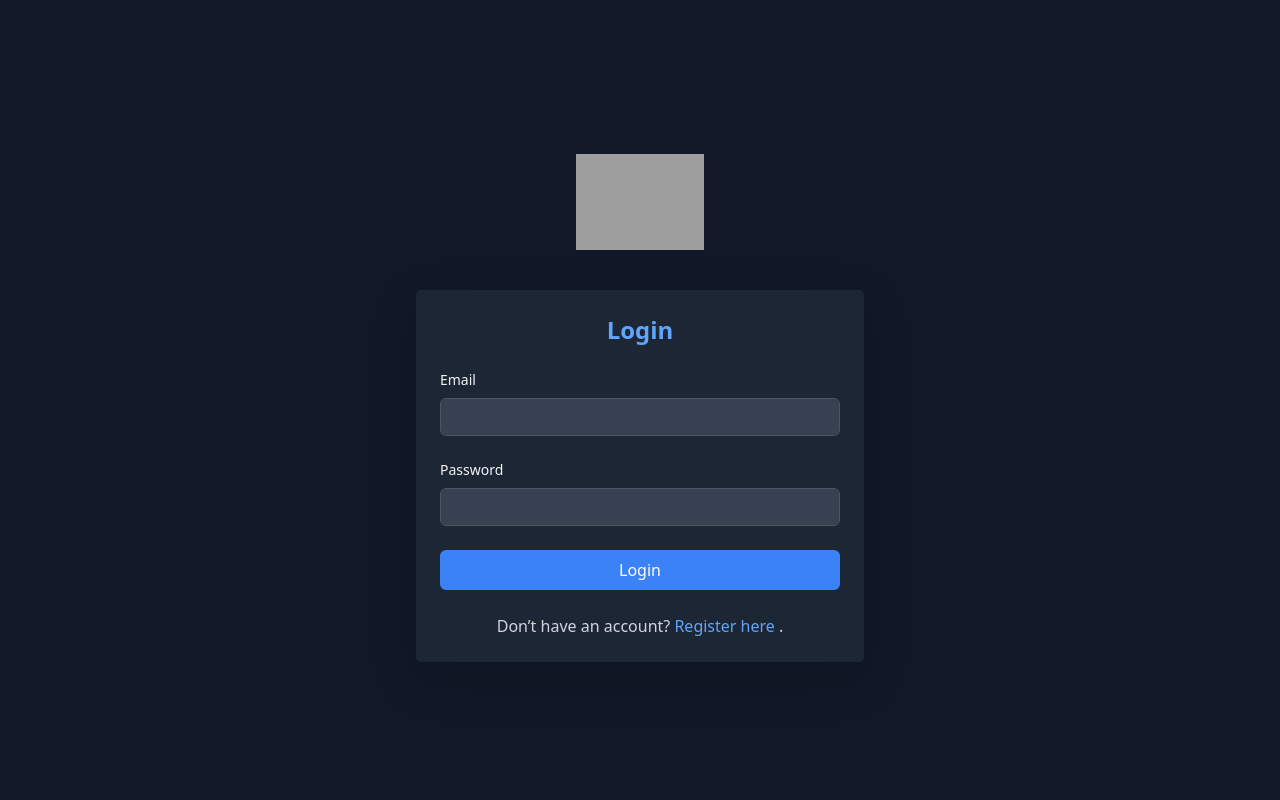
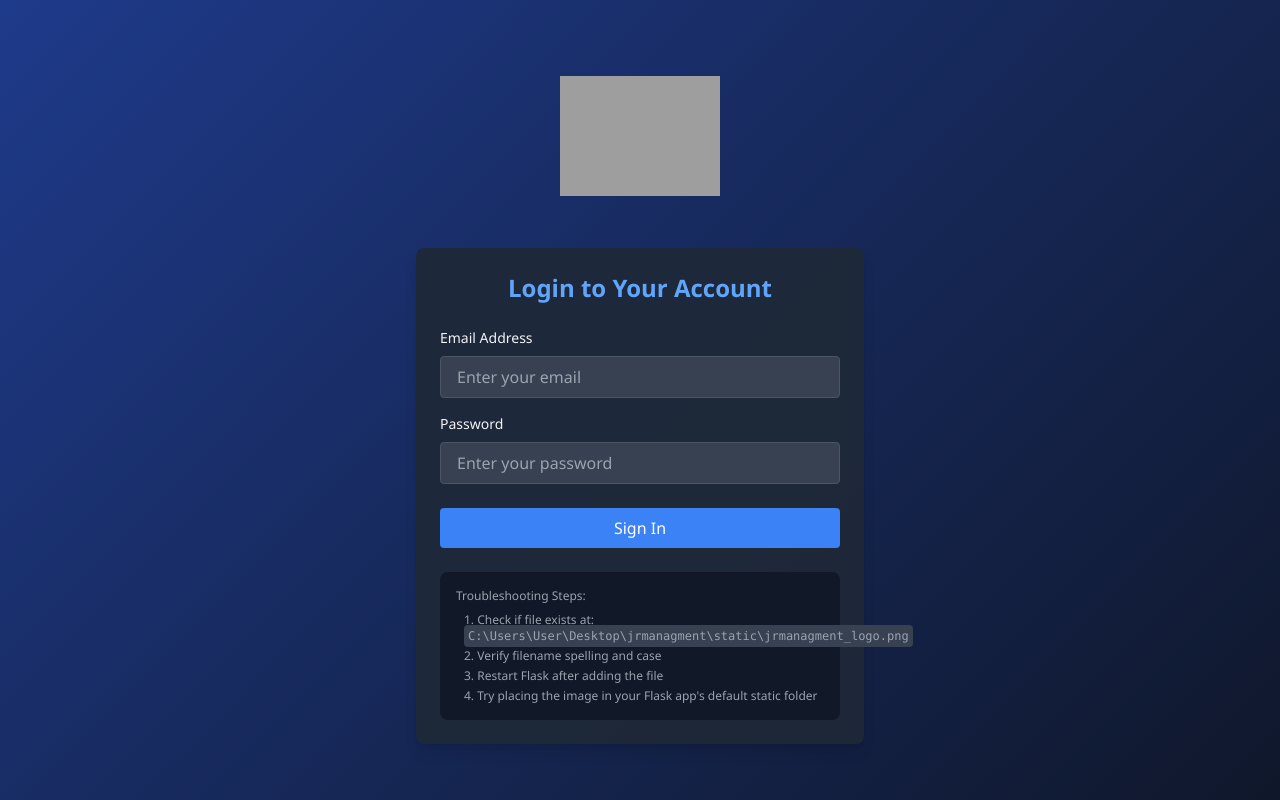
Before and after one commit to cruiz1991/Jrmanagemente, a Python web app: template templates/login.html in a window 1280 px wide. Run offline with Jinja, Linux system fonts and the light colour scheme; the template is opened without the code that fills it, so the values that code supplies are empty; some libraries are stand-ins or nearby versions; grey boxes are pictures that could not be loaded.

Commit message:
Update login.html

```diff
--- a/templates/login.html
+++ b/templates/login.html
@@ -1,43 +1,99 @@
-{% extends "base.html" %}
-
-{% block title %}Login{% endblock %}
-
-{% block content %}
-<div class="flex flex-col items-center justify-center min-h-screen">
-    <!-- Logo centered -->
-    <div class="mb-6">
+<!DOCTYPE html>
+<html lang="en">
+<head>
+    <meta charset="UTF-8">
+    <meta name="viewport" content="width=device-width, initial-scale=1.0">
+    <title>Login - JR Management</title>
+    <script src="https://cdn.tailwindcss.com"></script>
+    <style>
+        body {
+            background: linear-gradient(135deg, #1e3a8a 0%, #0f172a 100%);
+            min-height: 100vh;
+            font-family: 'Segoe UI', Tahoma, Geneva, Verdana, sans-serif;
+        }
+        .logo-placeholder {
+            width: 160px;
+            height: 160px;
+            background: linear-gradient(45deg, #3b82f6 0%, #1e40af 100%);
+            display: flex;
+            align-items: center;
+            justify-content: center;
+            border-radius: 12px;
+            color: white;
+            font-weight: bold;
+            font-size: 18px;
+        }
+        .form-control:focus {
+            box-shadow: 0 0 0 3px rgba(59, 130, 246, 0.3);
+        }
+    </style>
+</head>
+<body class="flex items-center justify-center min-h-screen p-4">
+    <div class="w-full max-w-md">
+        <!-- Logo section with fallback -->
+        <div class="mb-8 text-center">
+            <div id="logo-container">
                 <img src="{{ url_for('static', filename='jrmanagment_logo.png') }}"
-             alt="Logo"
-             class="mx-auto w-32 h-32 object-contain">
+                     alt="JR Management Logo"
+                     class="mx-auto w-40 h-40 object-contain"
+                     onerror="this.style.display='none'; document.getElementById('logo-fallback').style.display='flex';">
+                <div id="logo-fallback" class="logo-placeholder mx-auto" style="display: none;">
+                    JR Management
+                </div>
+            </div>
+            <h1 class="text-2xl font-bold text-white mt-4"></h1>
         </div>
 
         <!-- Login container -->
-    <div class="w-full max-w-md bg-gray-800 bg-opacity-90 p-6 rounded-lg shadow-lg">
-        <h2 class="text-blue-400 text-2xl font-bold text-center mb-4">Login</h2>
+        <div class="bg-gray-800 bg-opacity-90 p-6 rounded-lg shadow-lg">
+            <h2 class="text-blue-400 text-2xl font-bold text-center mb-6">Login to Your Account</h2>
 
             <form method="post" action="{{ url_for('login') }}">
                 <div class="mb-4">
-                <label for="email" class="block text-sm font-medium text-gray-100">Email</label>
+                    <label for="email" class="block text-sm font-medium text-gray-100 mb-2">Email Address</label>
                     <input type="email" name="email" id="email"
-                       class="form-control bg-gray-700 text-gray-100 border-gray-600 w-full mt-1" required>
+                           class="form-control bg-gray-700 text-gray-100 border border-gray-600 rounded w-full px-4 py-2 focus:outline-none focus:border-blue-500 transition-colors"
+                           placeholder="Enter your email" required>
                 </div>
-            <div class="mb-4">
-                <label for="password" class="block text-sm font-medium text-gray-100">Password</label>
+
+                <div class="mb-6">
+                    <label for="password" class="block text-sm font-medium text-gray-100 mb-2">Password</label>
                     <input type="password" name="password" id="password"
-                       class="form-control bg-gray-700 text-gray-100 border-gray-600 w-full mt-1" required>
+                           class="form-control bg-gray-700 text-gray-100 border border-gray-600 rounded w-full px-4 py-2 focus:outline-none focus:border-blue-500 transition-colors"
+                           placeholder="Enter your password" required>
                 </div>
+
                 <button type="submit"
-                    class="w-full bg-blue-500 text-white px-4 py-2 rounded hover:bg-blue-600">
-                Login
+                        class="w-full bg-blue-500 text-white font-medium px-4 py-2 rounded hover:bg-blue-600 transition-colors focus:outline-none focus:ring-2 focus:ring-blue-500 focus:ring-opacity-50">
+                    Sign In
                 </button>
             </form>
 
-        <p class="text-center text-gray-300 mt-4">
-            Don’t have an account?
-            <a href="{{ url_for('register') }}" class="text-blue-400 hover:underline">
-                Register here
-            </a>.
-        </p>
+
+
+        <!-- Debug information -->
+        <div class="mt-6 p-4 bg-gray-900 rounded-lg text-xs text-gray-400">
+            <p class="font-medium mb-2">Troubleshooting Steps:</p>
+            <ol class="list-decimal list-inside ml-2 mt-1 space-y-1">
+                <li>Check if file exists at: <code class="bg-gray-700 p-1 rounded">C:\Users\User\Desktop\jrmanagment\static\jrmanagment_logo.png</code></li>
+                <li>Verify filename spelling and case</li>
+                <li>Restart Flask after adding the file</li>
+                <li>Try placing the image in your Flask app's default static folder</li>
+            </ol>
         </div>
     </div>
-{% endblock %}
+
+    <script>
+        // Log debug info
+        console.log("Expected logo path:", "{{ url_for('static', filename='jrmanagment_logo.png') }}");
+
+        // Check if image loaded successfully
+        document.addEventListener('DOMContentLoaded', function() {
+            const logo = document.querySelector('img');
+            logo.addEventListener('error', function() {
+                console.error("Logo failed to load. Please check the file exists at the correct path.");
+            });
+        });
+    </script>
+</body>
+</html>
```
Lines whose indentation alone changed are shown as unchanged.
